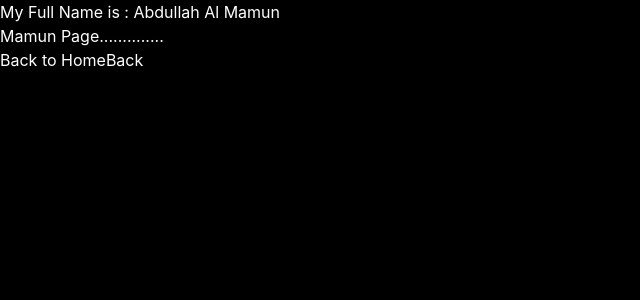
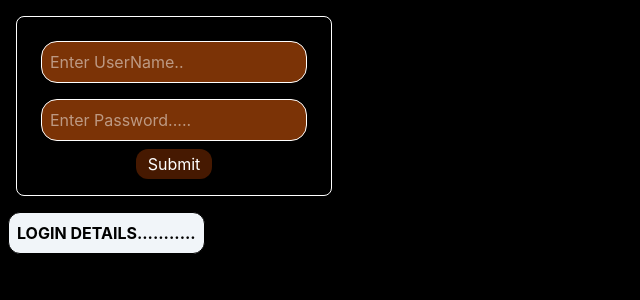
Before and after one commit to Mamun123123123/React_js_practice_, a React (Vite) app in the folder practice_react/: page / in a window 1280 px wide. Shown: the top 300 px of the page, without its empty margins (0-640 px from the left). Built offline with nearby package versions, Linux system fonts and the light colour scheme.

Commit message:
Handle login form using useState

```diff
--- a/practice_react/src/App.jsx
+++ b/practice_react/src/App.jsx
@@ -28,6 +28,7 @@ import Contact from "./Pages/Contact"
 import About from "./Pages/About"
 import Name from "./Context/Name"
 import { UserProvider } from "./Context/Context"
+import Login from "./components/Login"
 const App = () => {
   const showAlert = ()=>{
        alert("click korne ke liye donnobad")
@@ -35,10 +36,11 @@ const App = () => {
   const arr = [10,20,30,40]
   return (
     <>
-      <UserProvider>
+      <Login />
+      {/* <UserProvider>
         <Name />
         <About />
-      </UserProvider>
+      </UserProvider> */}
 
       {/* <NavBer />
       <Routes>
--- /dev/null
+++ b/practice_react/src/components/Login.jsx
@@ -0,0 +1,72 @@
+import React, { useState } from 'react'
+
+const Login = () => {
+    const [inputs, setInputs] = useState({
+        username: '',
+        password: ''
+    })
+    const [data, setData] = useState([])
+    const formHandler = (e) => {
+        e.preventDefault()
+        setData([ ...data, inputs])
+        setInputs(
+            {
+                username:'',
+                password:''
+            }
+        )
+    }
+    return (
+        <>
+
+            <div className='border w-fit m-4 rounded-lg'>
+                <form onSubmit={formHandler} className='flex flex-col items-center p-4 '>
+                    <input
+                        name='username'
+                        value={inputs.username}
+                        onChange={(e) => setInputs({
+                            ...inputs,
+                            [e.target.name]: e.target.value
+                        })}
+                        className='border rounded-2xl   m-2 p-2 bg-amber-900 text-white'
+                        type="text"
+                        placeholder='Enter UserName..'
+                    />
+                    <input
+                        name='password'
+                        value={inputs.password}
+                        onChange={(e) => setInputs({
+                            ...inputs,
+                            [e.target.name]: e.target.value
+                        })}
+                        className='border rounded-2xl m-2 p-2 bg-amber-900 text-white'
+                        type="password"
+                        placeholder='Enter Password.....'
+                    />
+                    <button
+                        className='bg-amber-950 p-3 hover:bg-blue-200 hover:text-black hover:scale-95 leading-1.5 rounded-xl'
+                    >
+                        Submit
+                    </button>
+                </form>
+            </div>
+
+            <div className='border w-fit p-2 rounded-xl m-2 bg-slate-100 shadow-lg text-black flex flex-col items-center'>
+                <h1 className='uppercase font-bold'>Login Details...........</h1>
+                <ol>
+                    {
+                        data.map((item,idx)=>{
+                            return <li className='border p-2  m-2' key={idx}>
+                               <h3>{idx+1}. UserName : {item.username} - Password : {item.password}</h3>
+                            </li>
+                        })
+                    }
+                </ol>
+            </div>
+
+        </>
+
+    )
+}
+
+export default Login
```
